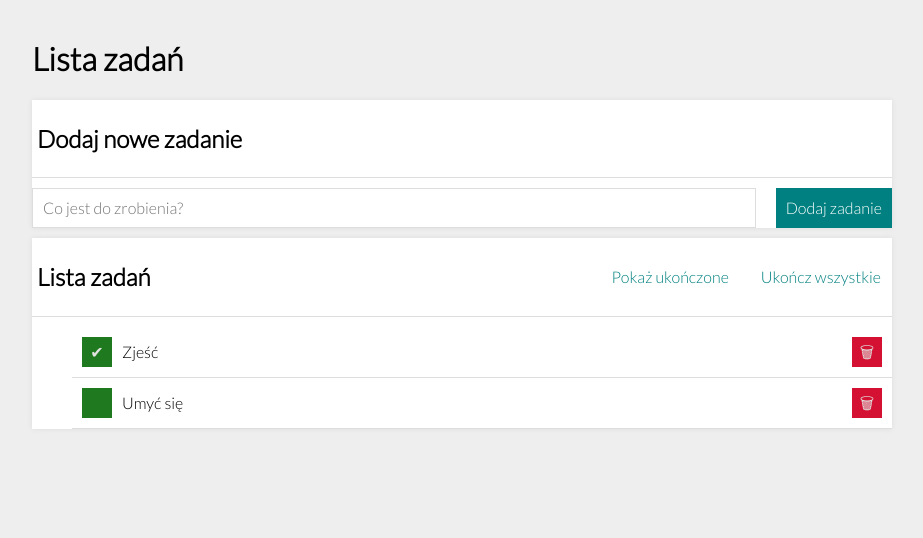
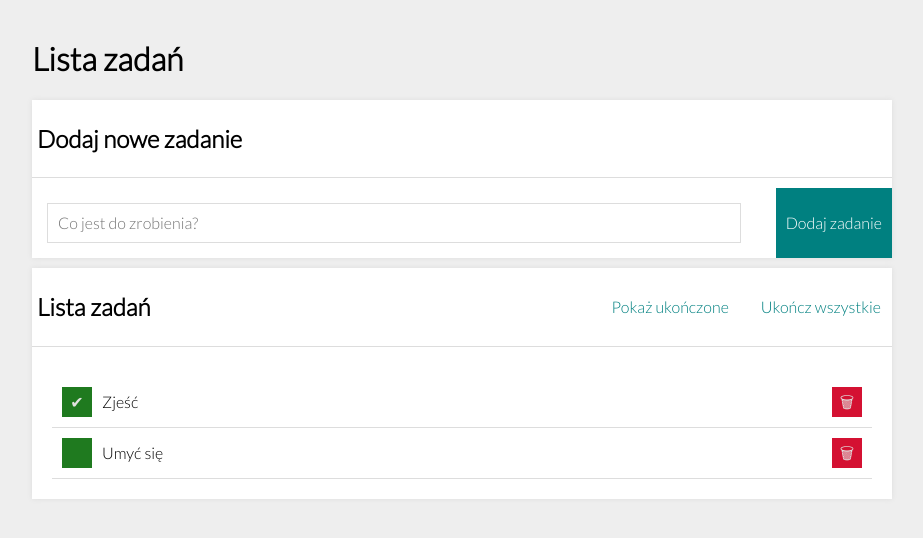
Before and after one commit to MaciejLaciej/todos-list-react, a React (Create React App) app: page / in a window 1280 px wide. Shown: the top 538 px of the page, without its empty margins (178-1101 px from the left). Built offline with nearby package versions, Linux system fonts and the light colour scheme.

Commit message:
padding of tasks fixed

```diff
--- a/src/Form/style.css
+++ b/src/Form/style.css
@@ -11,6 +11,7 @@
 }
 
 .form__input {
+    margin: 15px;
     padding: 10px;
     border: 1px solid #ddd;
 }
--- a/src/Tasks/style.css
+++ b/src/Tasks/style.css
@@ -1,7 +1,7 @@
 .tasks {
     list-style: none;
-    margin: 0;
-    padding: 10;
+    margin: 0px;
+    padding: 20px;
 }
 
 .tasks__item {
```
